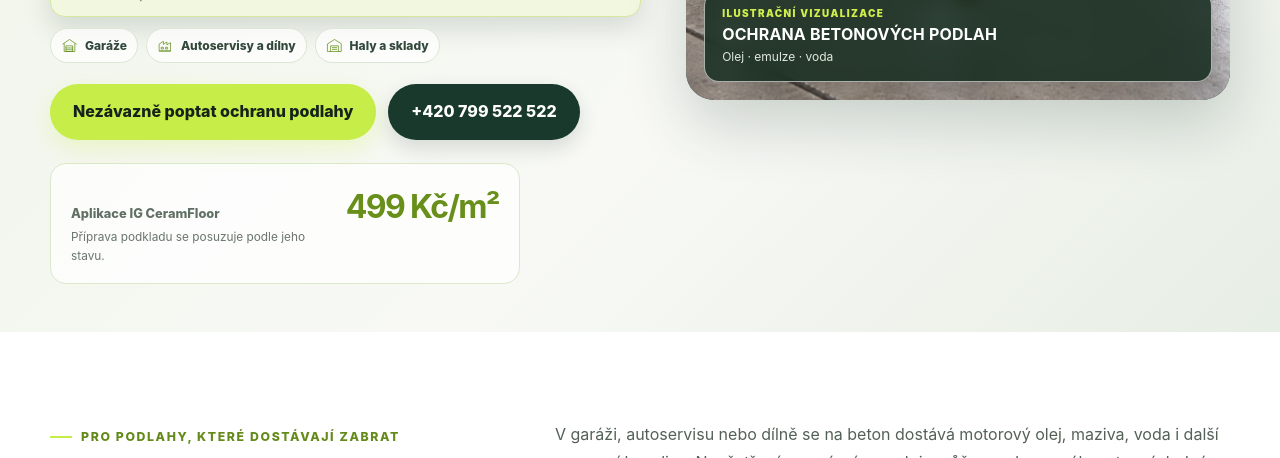
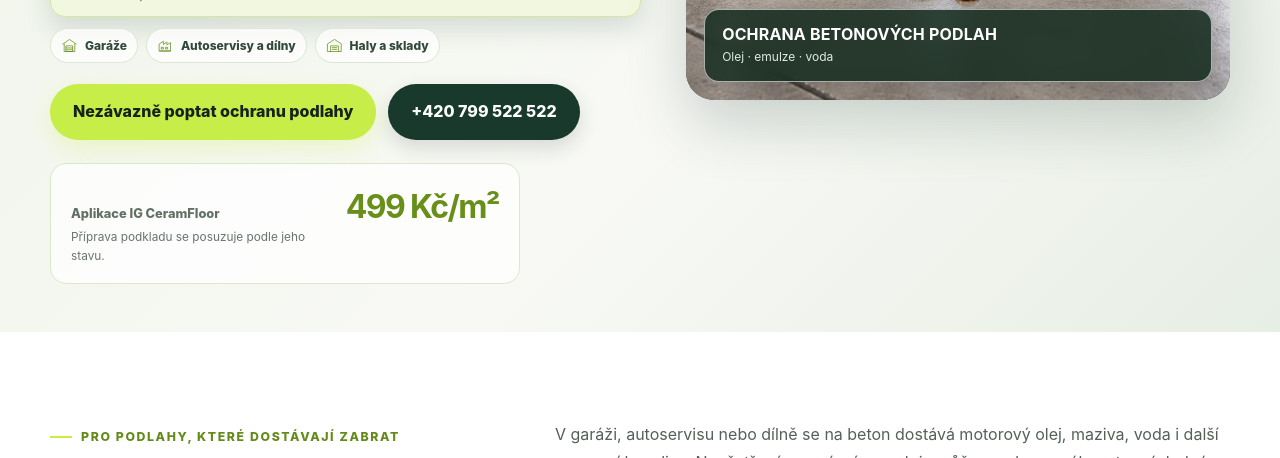
Before and after one commit to Bryumcisteni/moje-stranka, a plain HTML site: page renovace-betonovych-podlah.html in a window 1280 px wide. Shown: the part 642-1100 px from the top of the page. Drawn offline with Linux system fonts and the light colour scheme.

Commit message:
Remove visual indication from floor photo overlay

```diff
--- a/renovace-betonovych-podlah.html
+++ b/renovace-betonovych-podlah.html
@@ -18,7 +18,7 @@
 </div>
 <div class="floor-hero-art floor-hero-photo" role="img" aria-label="Ilustrační vizualizace betonové podlahy v autoservisu s kapkami oleje, emulze a vody na ošetřeném povrchu">
 <img src="images/ochrana-betonove-podlahy-garaz-illustrace.webp" alt="Ilustrační vizualizace betonové podlahy v autoservisu. Na chráněném povrchu se drží kapky oleje, emulze a vody." width="1280" height="853" fetchpriority="high"/>
-<div class="floor-photo-overlay"><span>ILUSTRAČNÍ VIZUALIZACE</span><strong>OCHRANA BETONOVÝCH PODLAH</strong><small>Olej · emulze · voda</small></div>
+<div class="floor-photo-overlay"><strong>OCHRANA BETONOVÝCH PODLAH</strong><small>Olej · emulze · voda</small></div>
 </div>
 </div>
 </div>
```
